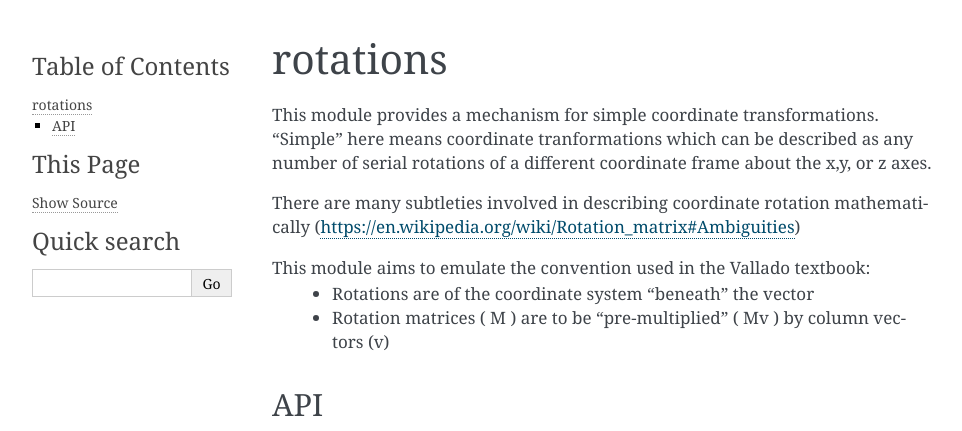
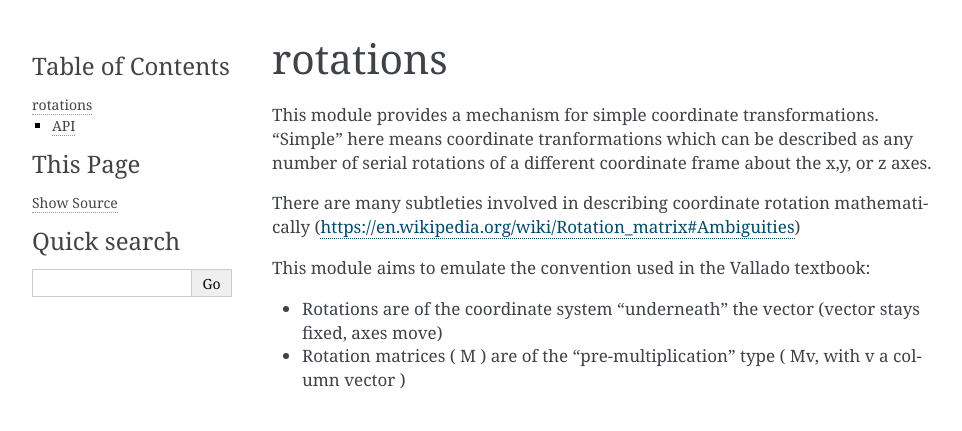
Before and after one commit to lkilcommons/geospacepy-lite, a Sphinx documentation site: the page built from docs/source/rotations.rst, in a window 1280 px wide, cut to the strip 0-431 px from the top of the page. Shown: the whole strip, without its empty margins (148-1110 px from the left). Built offline with Sphinx 7.4.7, drawn with Linux system fonts in a browser that asks for light colours.

Commit message:
more docs touchups

```diff
--- a/docs/source/rotations.rst
+++ b/docs/source/rotations.rst
@@ -10,8 +10,9 @@
 mathematically (https://en.wikipedia.org/wiki/Rotation_matrix#Ambiguities)
 
 This module aims to emulate the convention used in the Vallado textbook:
-    * Rotations are of the coordinate system "beneath" the vector
-    * Rotation matrices ( M ) are to be "pre-multiplied" ( Mv ) by column vectors (v)
+
+* Rotations are of the coordinate system "underneath" the vector (vector stays fixed, axes move)
+* Rotation matrices ( M ) are of the "pre-multiplication" type ( Mv, with v a column vector )
 
 API
 ---
```
Also changed, not shown: docs/source/terrestrial_spherical.rst (+13 -7 lines).
